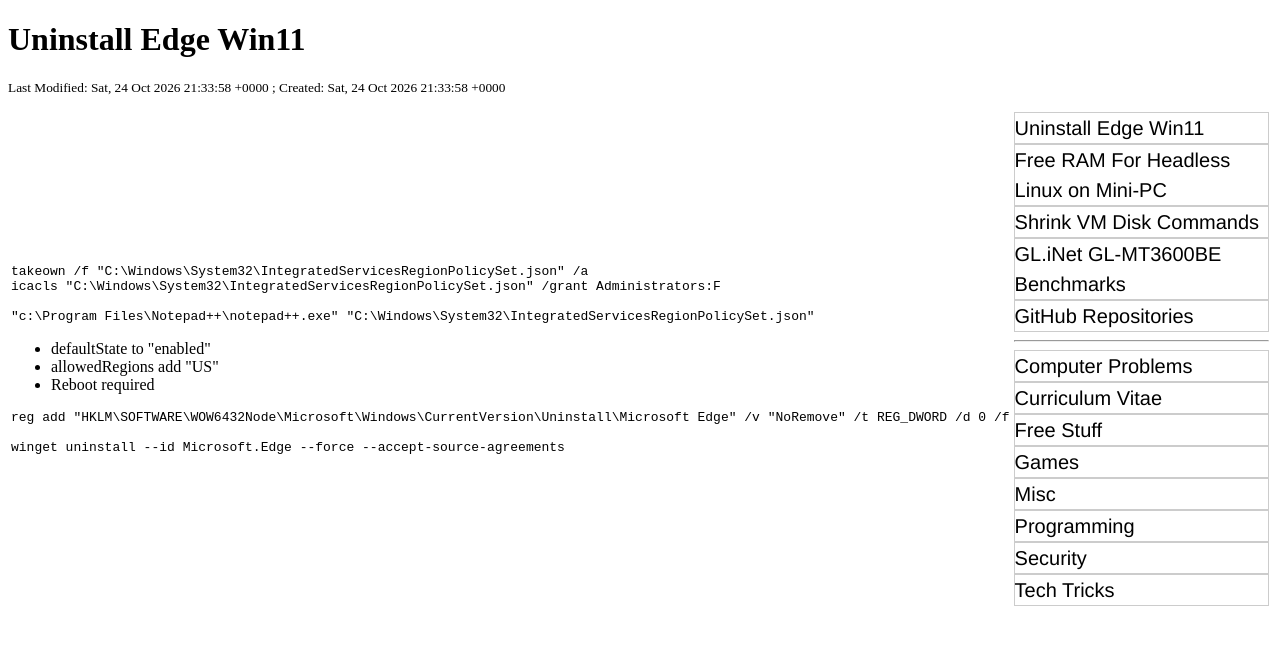
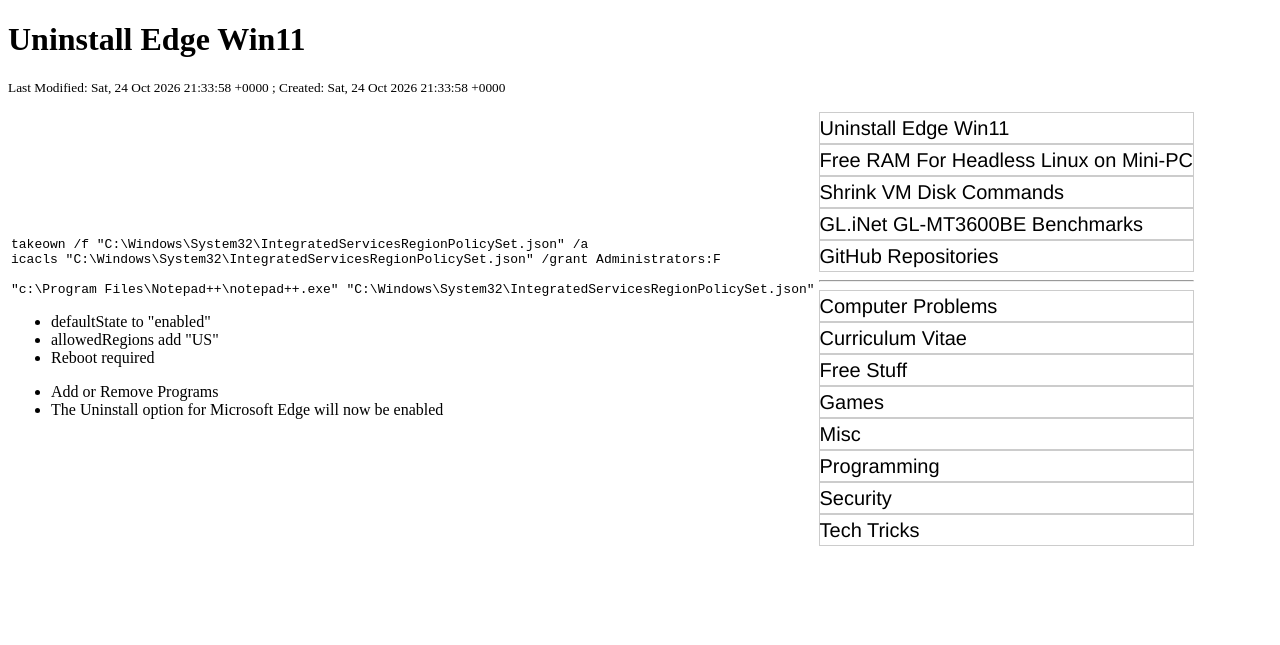
Before and after one commit to rbeede/rbeede.github.io, a Jekyll site: the page built from _posts/2026-10-24-Uninstall_Edge_Win11.html, in a window 1280 px wide. Shown: the top 645 px of the page. Built offline with Jekyll 4.4.1, drawn with Linux system fonts in a browser that asks for light colours.

Commit message:
Update 2026-10-24-Uninstall_Edge_Win11.html

```diff
--- a/_posts/2026-10-24-Uninstall_Edge_Win11.html
+++ b/_posts/2026-10-24-Uninstall_Edge_Win11.html
@@ -18,8 +18,7 @@
   <li>Reboot required</li>
 </ul>
 
-<pre>
-reg add "HKLM\SOFTWARE\WOW6432Node\Microsoft\Windows\CurrentVersion\Uninstall\Microsoft Edge" /v "NoRemove" /t REG_DWORD /d 0 /f
-
-winget uninstall --id Microsoft.Edge --force --accept-source-agreements
-</pre>
+<ul>
+  <li>Add or Remove Programs</li>
+  <li>The Uninstall option for Microsoft Edge will now be enabled</li>
+</ul>
```
